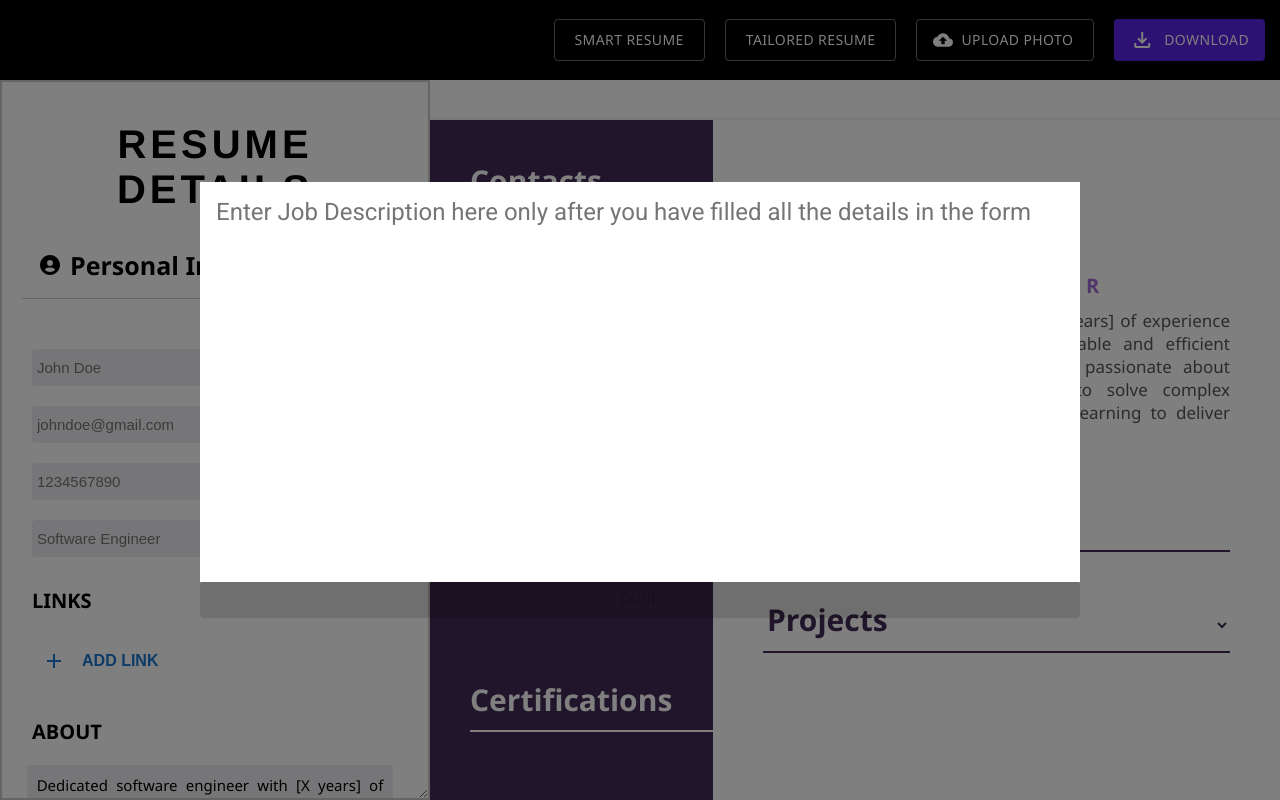
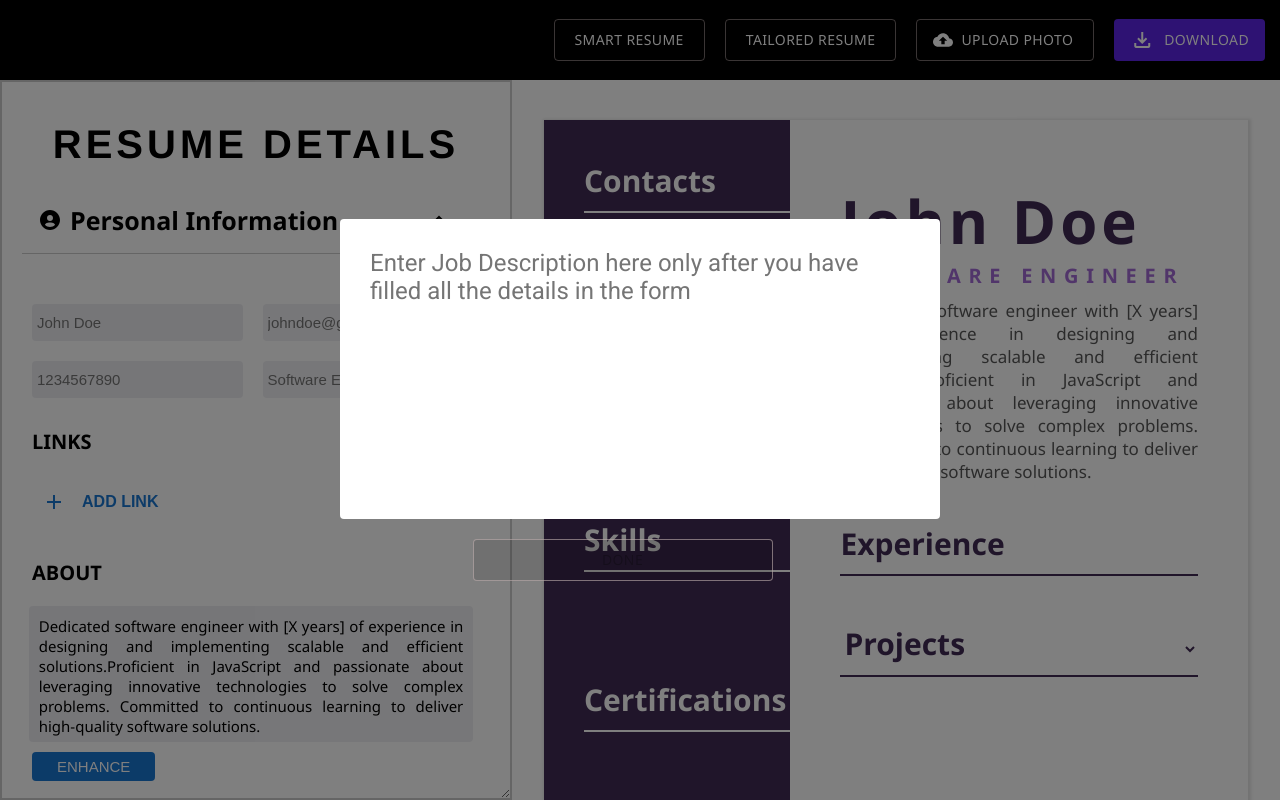
Before and after one commit to Shweta2003/resume-builder_, a React (Create React App) app: page /design/2 in a window 1280 px wide. Both pictures are taken after a click on the button "TAILORED RESUME". Shown: the top 800 px of the page. Built offline with nearby package versions, Linux system fonts and the light colour scheme; a web font is replaced by a local one.

Commit message:
new merge container

```diff
--- a/src/Designs/Backend.js
+++ b/src/Designs/Backend.js
@@ -42,7 +42,6 @@ export const getAnswer = async (prompt, maxTokens) => {
 export const getAnswerForTailered = async (prompt, already, maxTokens, section) => {
   const url = "https://api.openai.com/v1/chat/completions";
   const apiKey = process.env.REACT_APP_OPENAI_API_KEY;
-  // const apiKey = "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";
   const messages = [
     {
       role: "system",
--- a/src/Designs/Design2/Design2.jsx
+++ b/src/Designs/Design2/Design2.jsx
@@ -1,8 +1,6 @@
 import React, { useRef, useState } from "react";
 import styles from "./Design2.module.css";
 import { useSelector } from "react-redux";
-import PhoneIcon from "@mui/icons-material/Phone";
-import EmailIcon from "@mui/icons-material/Email";
 import GitHubIcon from "@mui/icons-material/GitHub";
 import LinkedInIcon from "@mui/icons-material/LinkedIn";
 import CoPresentIcon from "@mui/icons-material/CoPresent";
@@ -71,8 +69,8 @@ const Design2 = () => {
   // skills component
   const skills = <>
     <div className={styles.temp}>
-    {(resume.skills.languages.length > 0)?<span class="material-symbols-outlined icong">circle</span>
-    :<></>
+      {(resume.skills.languages.length > 0) ? <span class="material-symbols-outlined icong">circle</span>
+        : <></>
       }
 
       <div className={styles.languages}>
@@ -91,8 +89,8 @@ const Design2 = () => {
       </div>
     </div>
     <div className={styles.temp}>
-    {(resume.skills.frameworks.length > 0)?<span class="material-symbols-outlined icong">circle</span>
-    :<></>
+      {(resume.skills.frameworks.length > 0) ? <span class="material-symbols-outlined icong">circle</span>
+        : <></>
       }
       <div className={styles.frameworks}>
         {resume.skills.frameworks.length > 0 && (
@@ -109,8 +107,8 @@ const Design2 = () => {
       </div>
     </div>
     <div className={styles.temp}>
-    {(resume.skills.tools.length > 0)?<span class="material-symbols-outlined icong">circle</span>
-    :<></>
+      {(resume.skills.tools.length > 0) ? <span class="material-symbols-outlined icong">circle</span>
+        : <></>
       }
       <div className={styles.tools}>
         {resume.skills.tools.length > 0 && (
@@ -128,8 +126,8 @@ const Design2 = () => {
     </div>
 
     <div className={styles.temp}>
-    {(resume.skills.databases.length > 0)?<span class="material-symbols-outlined icong">circle</span>
-    :<></>
+      {(resume.skills.databases.length > 0) ? <span class="material-symbols-outlined icong">circle</span>
+        : <></>
       }
       <div className={styles.databases}>
         {resume.skills.databases.length > 0 && (
@@ -147,8 +145,8 @@ const Design2 = () => {
     </div>
 
     <div className={styles.temp}>
-    {(resume.skills.otherSkills.length > 0)?<span class="material-symbols-outlined icong">circle</span>
-    :<></>
+      {(resume.skills.otherSkills.length > 0) ? <span class="material-symbols-outlined icong">circle</span>
+        : <></>
       }
       <div className={styles.databases}>
         {resume.skills.otherSkills.length > 0 && (
@@ -221,6 +219,7 @@ const Design2 = () => {
 
 
   return (
+    <div className={styles.container}>
       <div className={styles.resume} ref={resumeRef}>
         <div className={styles.left}>
           <div className={styles.contacts}>
@@ -290,7 +289,7 @@ const Design2 = () => {
             </div>
           </div>
           <div className={styles.experiences}>
-          <div className={styles.title} style={{color:"#402b54"}}>Experience</div>
+            <div className={styles.title} style={{ color: "#402b54" }}>Experience</div>
             {resume.experiences.experienceDetails.map((experienceDetail, key) => {
               return (
                 <div className={styles.exp} key={key}>
@@ -331,6 +330,7 @@ const Design2 = () => {
           </div>
         </div>
       </div>
+    </div>
   );
 };
 
--- a/src/Designs/Design2/Design2.module.css
+++ b/src/Designs/Design2/Design2.module.css
@@ -1,38 +1,46 @@
+.container{
+  width: 55%;
+  margin-top: 5vh;
+  height: 85vh;
+  overflow-y: auto;
+  margin-left: 2.5%;
+  margin-right: 2.5%;
+  box-shadow: 1px 1px 3px 2px rgba(0, 0, 0, 0.1);
+}
+
+
 .resume {
-  min-width: 700px;
-  max-width: 850px;
-  margin: 0 auto;
-  box-shadow: 1px 1px 3px 2px rgba(0, 0, 0, 0.1);
+  flex: 1.2;
   display: flex;
   width: 100%;
-  margin-top: 5vh;
-  min-height: 85vh;
   height: max-content;
   color: #2e2f52;
   font-family: Inria Sans;
   font-weight: 700;
   word-wrap: break-word;
-  overflow-y: auto;
-  right: 100px;
+  align-items: center;
+  justify-content: center;
 }
-.resume::-webkit-scrollbar-thumb {
+.container::-webkit-scrollbar-thumb {
   background-color: #ccc;
   border-radius: 5px;
 }
-.resume::-webkit-scrollbar {
+.container::-webkit-scrollbar {
   width: 5px;
 }
 .left {
+  flex: 1;
   background-color: #402b54;
   display: flex;
   flex-direction: column;
   width: 35%;
-  height: max-content;
   padding-top: 40px;
   padding-left: 40px;
   background-color: #402b54;
   color: #ffffff;
   padding-bottom: 60px;
+  align-items: stretch;
+  align-self: stretch;
 }
 .right {
   display: flex;
@@ -132,7 +140,7 @@
   color: #ffffff;
 }
 .name {
-  margin-top: 40px;
+  margin-top: 30px;
   color: #402b54;
   font-family:'Segoe UI', Tahoma, Geneva, Verdana, sans-serif;
   letter-spacing: 4px;
--- a/src/Designs/Design3/Design3.jsx
+++ b/src/Designs/Design3/Design3.jsx
@@ -217,6 +217,7 @@ const Design3 = () => {
   })
 
   return (
+    <div className={styles.container}>
       <div className={styles.resume} ref={resumeRef}>
         <div className={styles.personalDetails}>
           <div className={styles.designation}>
@@ -312,6 +313,7 @@ const Design3 = () => {
               </>
             </div>
           </div>
+          <div className={styles.line}></div>
           <div className={styles.right}>
             <div className={styles.experiences}>
               <div className={styles.title}>EXPERIENCE</div>
@@ -354,6 +356,7 @@ const Design3 = () => {
           </div>
         </div>
       </div>
+    </div>
   );
 };
 
--- a/src/Designs/Design4/Design4.module.css
+++ b/src/Designs/Design4/Design4.module.css
@@ -1,23 +1,26 @@
 * {
   box-sizing: border-box;
 }
-.container {
-  min-width: 700px;
-  max-width: 850px;
-  margin: 0 auto;
+
+.container{
+  width: 55%;
+  margin-top: 5vh;
+  height: 85vh;
+  overflow-y: auto;
+  margin-left: 2.5%;
+  margin-right: 2.5%;
+  box-shadow: 1px 1px 3px 2px rgba(0, 0, 0, 0.1);
+}
+
+.resume {
   flex: 1.2;
-  height: 100vh;
+  height: max-content;
   flex-direction: column;
   font-family: 'Segoe UI', Tahoma, Geneva, Verdana, sans-serif;
   width: 100%;
-  margin-top: 5vh;
-  height: 85vh;
   border: 2px solid #160230cc;
-  box-shadow: 1px 1px 3px 2px rgba(0, 0, 0, 0.1);
   display: flex;
   word-wrap: break-word;
-  overflow-y: auto;
-  right: 100px;
   padding: 60px 50px;
 }
 
--- a/src/components/Form/Form.module.css
+++ b/src/components/Form/Form.module.css
@@ -11,6 +11,7 @@
   resize: horizontal;
   position: relative;
   background-color: white;
+  padding-bottom: 60px;
 }
 .container::-webkit-scrollbar-thumb {
   background-color: #ccc;
--- a/src/components/Header/Header.jsx
+++ b/src/components/Header/Header.jsx
@@ -75,16 +75,14 @@ const Header = ({
     handleClose();
   };
 
-  const enhanceSection = ["about", "experience", "skills"];
-
   const handleJD = async () => {
     setTailorOpen(false);
-    const enhancedAbout = await getAnswerForTailered(JD,resume.personalInformation.about, 70, "profile");
+    const enhancedAbout = await getAnswerForTailered(JD, resume.personalInformation.about, 70, "profile");
     dispatch(addAbout(enhancedAbout.evaluation));
 
     console.log(resume)
 
-    resume.experiences.experienceDetails.map(async(e) => {
+    resume.experiences.experienceDetails.map(async (e) => {
       const enhancedExperience = await getAnswerForTailered(
         JD,
         e.description,
@@ -203,9 +201,9 @@ const Header = ({
             padding: "8px 20px",
             fontFamily: "'Segoe UI', Tahoma, Geneva, Verdana, sans-serif",
             border: "1px solid rgba(194, 178, 178, 0.605)",
-  marginLeft:"10px",
-  marginRight:"600px",
-  width:"max-content"
+            marginLeft: "10px",
+            marginRight: "600px",
+            width: "max-content"
           }}
         ><span class="material-symbols-outlined icons">
             widgets
@@ -264,7 +262,7 @@ const Header = ({
             fontFamily: "'Segoe UI', Tahoma, Geneva, Verdana, sans-serif",
             border: "1px solid rgba(194, 178, 178, 0.605)",
             marginRight: "20px",
-  width:"max-content"
+            width: "max-content"
           }}
           onClick={() => dispatch(toggleIsSmart(!isSmart))}
         >
@@ -282,7 +280,7 @@ const Header = ({
             fontFamily: "'Segoe UI', Tahoma, Geneva, Verdana, sans-serif",
             border: "1px solid rgba(194, 178, 178, 0.605)",
             marginRight: "20px",
-  width:"max-content"
+            width: "max-content"
           }}
         >
           Tailored Resume
@@ -310,14 +308,21 @@ const Header = ({
           >
             <textarea
               placeholder="Enter Job Description here only after you have filled all the details in the form"
-              className={styles.textarea}
+              className={styles.textarea2}
               onChange={(e) => setJD(e.target.value)}
             />
             <Button
               disabled={!JD}
               variant="contained"
               onClick={handleJD}
-              style={{ fontFamily: "kamra" }}
+              style={{
+                padding: "8px 20px",
+                fontFamily: "'Segoe UI', Tahoma, Geneva, Verdana, sans-serif",
+                border: "1px solid rgba(194, 178, 178, 0.605)",
+                marginRight: "35px",
+                marginTop: "20px",
+                width: "300px"
+              }}
               sx={{ width: "100%" }}
             >
               Done
@@ -431,7 +436,7 @@ const Header = ({
             fontFamily: "'Segoe UI', Tahoma, Geneva, Verdana, sans-serif",
             border: "1px solid rgba(194, 178, 178, 0.605)",
             marginRight: "35px",
-  width:"max-content"
+            width: "max-content"
           }}
         >
           Upload photo
--- a/src/components/Header/Header.module.css
+++ b/src/components/Header/Header.module.css
@@ -63,7 +63,7 @@
   margin-bottom: 60px;
 }
 
-.textarea {
+.textarea, .textarea2 {
   padding: 1rem;
   width: 55rem;
   height: 25rem;
@@ -74,6 +74,13 @@
   outline: none;
   color: rgb(65, 54, 54);
   position: relative;
+}
+
+.textarea2{
+  padding: 30px;
+  border-radius: 4px;
+  width: 600px;
+  height: 300px;
 }
 .closeIcon {
   position: absolute;
```
Also changed, not shown: src/Designs/Design1/Design1.jsx (+5 -5 lines), src/Designs/Design1/Design1.module.css (+22 -12 lines), src/Designs/Design3/Design3.module.css (+22 -18 lines). Lines whose indentation alone changed are shown as unchanged.
